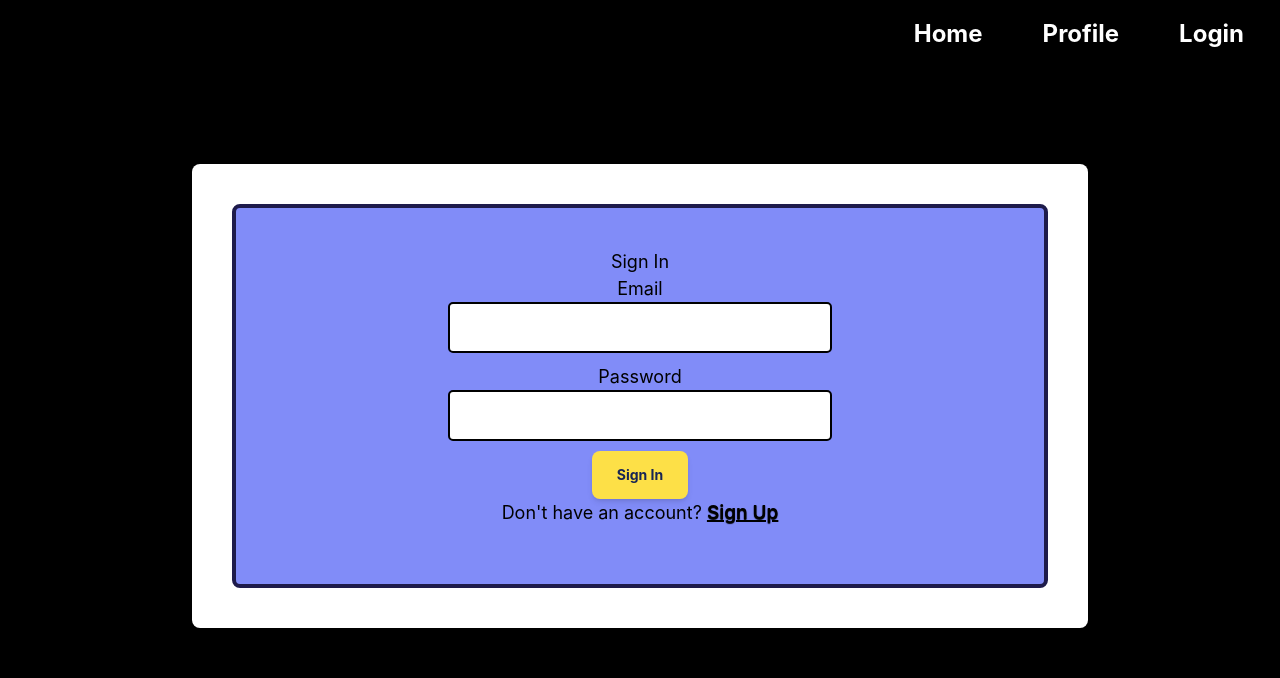
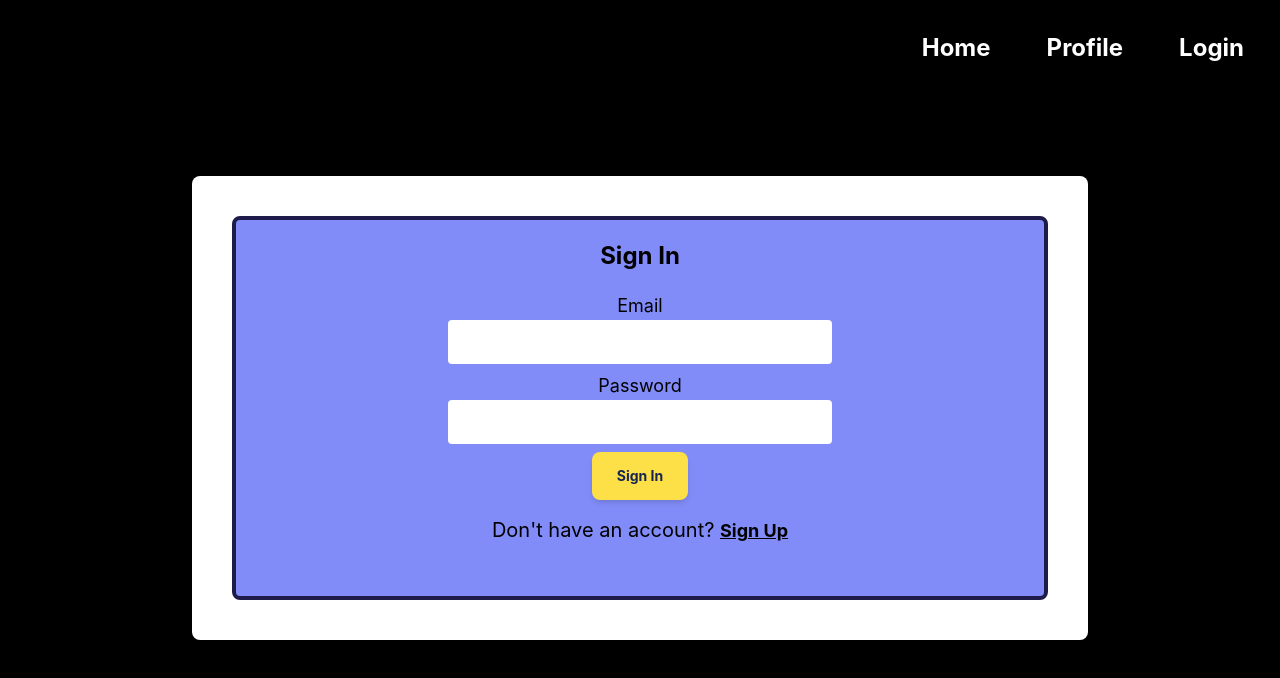
Before and after one commit to sahraozdl/Random-Quotes, a React (Create React App) app in the folder random-quotes/: page /user/login in a window 1280 px wide. Shown: the top 678 px of the page. Built offline with nearby package versions, Linux system fonts and the light colour scheme; no server answers.

Commit message:
transformed all css to tailwind

```diff
--- a/random-quotes/src/App.css
+++ /dev/null
@@ -1,120 +0,0 @@
-.App {
-  text-align: center;
-  background-color: rgb(0, 0, 0);
-  width: 100%;
-  margin:0;
-  padding: 0;
-  height: 100%;
-  font-size: large;
-}
-
-.nav--top--list{
-  display: flex;
-  flex-direction: row;
-  justify-content: flex-end;
-  gap: 20px;
-  align-items: center;
-  padding: 1rem;
-  list-style-type: none;
-  margin: 0;
-}
-.nav-btn{
-  background:none;
-  border: none;
-  color: white;
-  font-size: 1.5rem;
-  font-weight: 700;
-  padding: 10px 20px;
-  border-radius: 8px;
-  text-decoration: none;
-}
-
-.nav-btn:focus{
-  background-color: #ffde04;
-  color: black;
-  border: none;
-  border-radius: 8px;
-  padding: 10px 20px;
-}
-.nav-btn:hover{
-  cursor: pointer;
-  background-color: #ffde04;
-  color: black;
-  border: none;
-  border-radius: 8px;
-  padding: 10px 20px;
-}
-.App-logo {
-  height: 40vmin;
-  pointer-events: none;
-}
-
-@media (prefers-reduced-motion: no-preference) {
-  .App-logo {
-    animation: App-logo-spin infinite 20s linear;
-  }
-}
-
-.App-header {
-  min-height: 100vh;
-  display: flex;
-  flex-direction: column;
-  align-items: center;
-  justify-content: center;
-  font-size: calc(10px + 2vmin);
-  color: white;
-}
-
-.App-link {
-  color: #61dafb;
-}
-
-@keyframes App-logo-spin {
-  from {
-    transform: rotate(0deg);
-  }
-  to {
-    transform: rotate(360deg);
-  }
-}
-
-.nav-item{
-  position: relative;
-}
-.dropdown-menu{
-  position: absolute;
-  top: 100%;
-  left: 0;
-  background-color: #333;
-  color: white;
-  padding: 10px;
-  display: none;
-  z-index: 1000;
-}
-.dropdown-menu li{
-  padding:0;
-  list-style: none;
-}
-.dropdown-item{
-  display : block;
-  padding: 0.5rem 1rem;
-  text-decoration: none;
-  color: wheat;
-}
-.dropdown-item:hover{
-  background-color: #ffde04;
-  color: black;
-  border-radius: 8px;
-}
-.nav-item:hover .dropdown-menu{
-  display: block;
-}
-.user_messagge{
-  color: #ffde04;
-  font-size: 1rem;
-  font-weight: 700;
-  padding: 5px 20px;
-  text-decoration: none;
-  margin: 0;
-  text-align: left;
-}
--- a/random-quotes/src/App.js
+++ b/random-quotes/src/App.js
@@ -1,4 +1,3 @@
-import "./App.css";
 import { AppRouter } from "./AppRoute";
 import { NavLink } from "react-router";
 import { useContext, useState } from "react";
@@ -41,7 +40,7 @@ function App() {
               Home
             </NavLink>
           </li>
-          <li className="nav-item dropdown">
+          <li className="nav-item">
             <NavLink to="/user/profile" className="nav-btn" end>
               Profile
             </NavLink>
--- a/random-quotes/src/components/Title/index.jsx
+++ b/random-quotes/src/components/Title/index.jsx
@@ -1,5 +1,3 @@
-import './styles.css';
-
 export const Title = ({ children }) => {
-  return <h1 className='title'>{children}</h1>;
+  return <h1 className="m-0 text-yellow-400 drop-shadow-3xl text-4xl font-extrabold">{children}</h1>;
 };
--- a/random-quotes/src/components/Title/styles.css
+++ /dev/null
@@ -1,7 +0,0 @@
-.title {
-  margin: 0;
-  color: #ffde04;
-  text-shadow: 2px 1px 2px rgb(0, 0, 0);
-  font-size: 2.5rem;
-  font-weight: 800;
-}
--- a/random-quotes/src/firebase/auth.js
+++ b/random-quotes/src/firebase/auth.js
@@ -1,5 +1,4 @@
-import "./index.css";
-import { useState, useContext, useEffect } from "react";
+import { useState, useContext} from "react";
 import {
   createUserWithEmailAndPassword,
   signInWithEmailAndPassword,
@@ -70,8 +69,9 @@ export const Auth = () => {
   };
 
   return (
-    <form className="auth-container" onSubmit={handleSubmit}>
-      <h2>{isSignUp ? "Sign Up" : "Sign In"}</h2>
+    <form className="flex flex-col justify-center items-center
+    h-3/6" onSubmit={handleSubmit}>
+      <h2 className="text-2xl font-bold mb-5">{isSignUp ? "Sign Up" : "Sign In"}</h2>
 
       <label htmlFor="email">Email</label>
       <input
@@ -94,11 +94,11 @@ export const Auth = () => {
         {isSignUp ? "Sign Up" : "Sign In"}
       </button>
 
-      {error && <p className="error-message">{error}</p>}
+      {error && <p className="messages">{error}</p>}
 
-      {successMessage && <p className="success-message">{successMessage}</p>}
+      {successMessage && <p className="smessages">{successMessage}</p>}
 
-      <p className="toggle-auth">
+      <p className="text-xl my-4">
         {isSignUp ? (
           <>
             Already have an account?{" "}
--- a/random-quotes/src/firebase/index.css
+++ /dev/null
@@ -1,44 +0,0 @@
-.input{
-  width: 50%;
-  padding: 10px;
-  border-radius: 5px;
-  border: 2px solid #000000;
-  margin-bottom: 10px;
-}
-.auth-container{
-  display: flex;
-  flex-direction: column;
-  justify-content: center;
-  align-items: center;
-  height: 40vh;
-}
-.auth-btn{
-  width: 90px;
-  height: 30px;
-  font-size: 12px;
-  background-color: #ffde04;
-  border: 1px solid #ffde04;
-  color: rgb(255, 25, 148);
-  font-weight: 600;
-  text-shadow: 0px 1px 1px #000000;
-  padding: 6px;
-  font-size: 16px;
-  border-radius: 8px;
-  cursor: pointer;
-  transition: background-color 0.3s ease, transform 0.2s ease;
-}
-.auth-buttons{
-  display: flex;
-  justify-content: space-around;
-  gap: 10px;
-  align-items: center;
-  padding: 0 20px;
-}
-.link{
-  text-decoration: underline;
-  color: #000000;
-  font-size: 19px;
-  font-weight: 600;
-  text-shadow: 0px 1px 1px #000000;
-  cursor: pointer;
-}
--- a/random-quotes/src/index.css
+++ b/random-quotes/src/index.css
@@ -42,4 +42,37 @@ code {
   .user-page__input{
     @apply max-w-72 min-w-64 max-h-9 p-2 rounded-lg border-2 border-black mb-2 bg-violet-200 text-black;
   }
+  .input{
+    @apply w-1/2 p-2 rounded border-solid mb-2
+  }
+  .link{
+    @apply underline text-black font-bold text-lg cursor-pointer
+  }
+  .App{
+    @apply text-center bg-black w-full m-0 p-0 h-full text-lg
+  }
+  .nav--top--list{
+    @apply flex flex-row justify-end gap-4 items-center p-4 list-none mt-4
+  }
+  .nav-btn{
+    @apply bg-none border-none text-white text-2xl font-bold py-3 px-5 rounded-lg no-underline focus:bg-yellow-400 focus:text-black hover:cursor-pointer  hover:bg-yellow-400 hover:text-black
+  }
+  .nav-item{
+    @apply relative
+  }
+  .nav-item:hover .dropdown-menu{
+    @apply block
+  }
+  .dropdown-menu{
+    @apply absolute top-full left-0 bg-slate-900 text-white mt-3 w-full rounded-md p-3 hidden z-50
+  }
+  .dropdown-menu li{
+    @apply px-0 py-1 list-none
+  }
+  .dropdown-item{
+    @apply block py-2 px-4 no-underline text-yellow-200 hover:bg-yellow-400 hover:text-black hover:rounded-lg
+  }
+  .user_messagge{
+    @apply text-yellow-400 text-base font-bold py-1 px-5 m-0 text-left
+  }
 }
```
